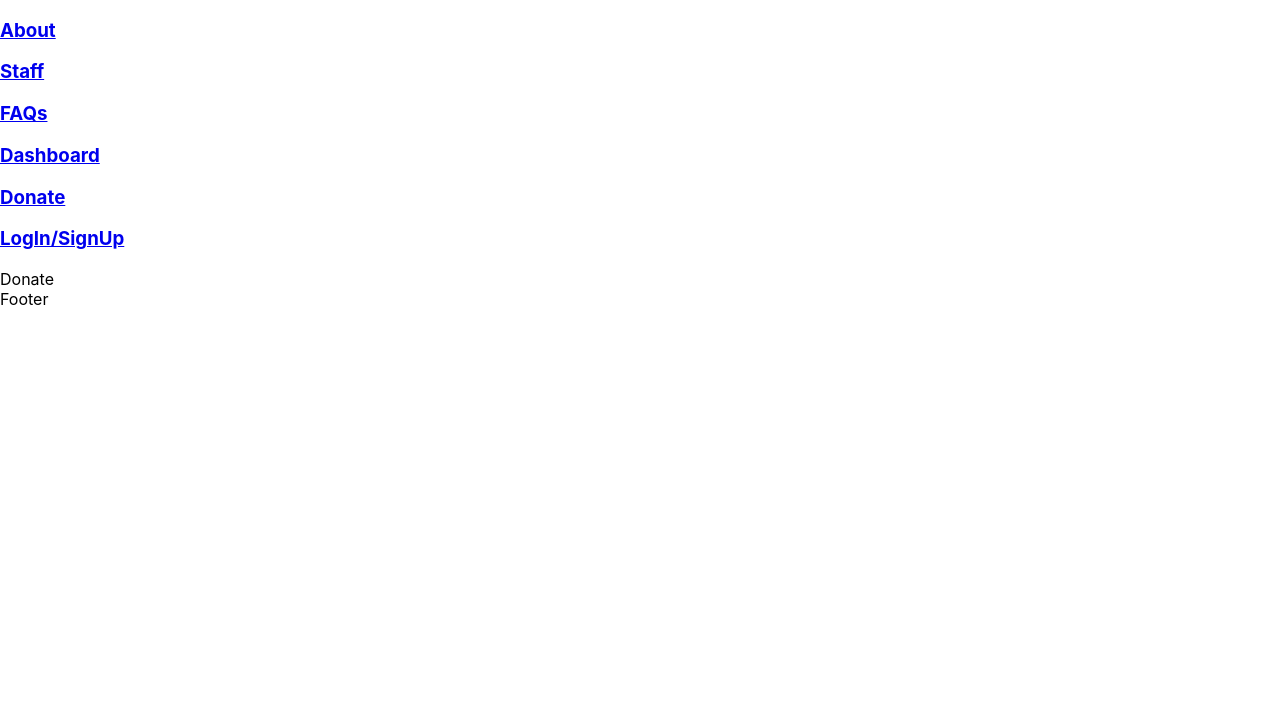
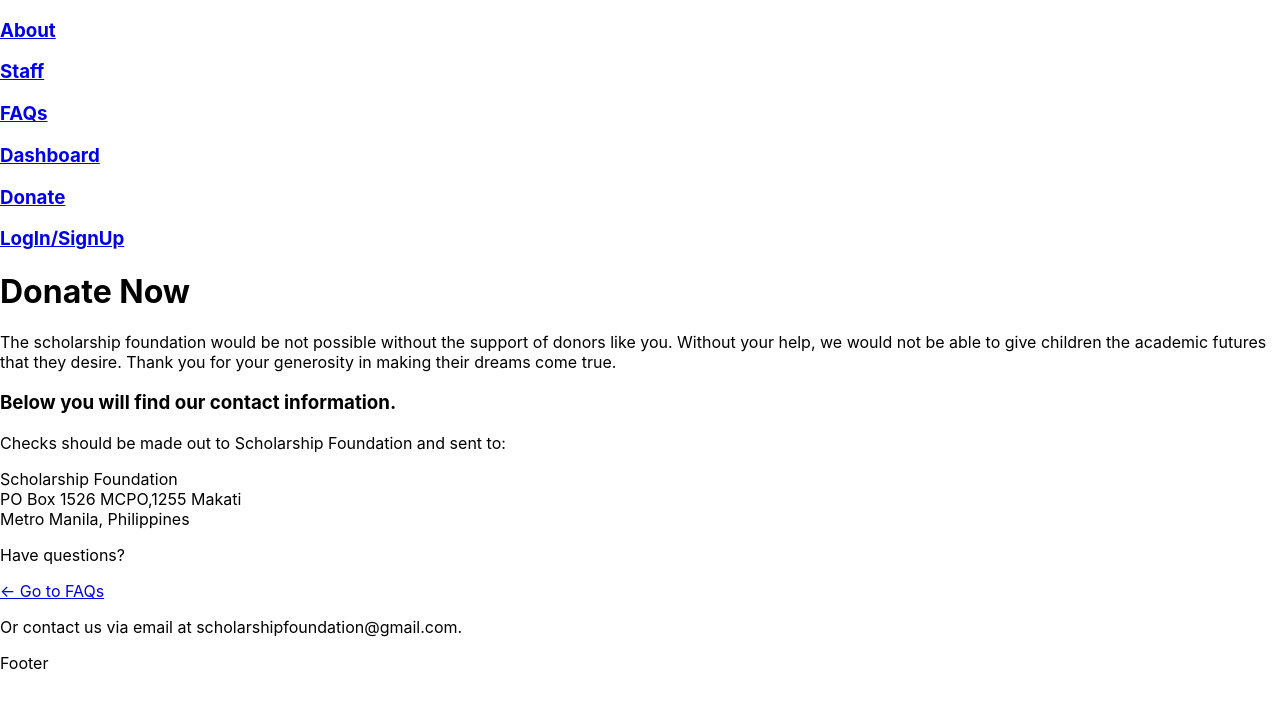
Before and after one commit to ThomasCsk/scholar-foundation, a React (Create React App) app in the folder client/: page /donate in a window 1280 px wide. Shown: the top 708 px of the page. Built offline with nearby package versions, Linux system fonts and the light colour scheme.

Commit message:
updated donate page with contact info

```diff
--- a/client/src/pages/Donate.js
+++ b/client/src/pages/Donate.js
@@ -1,11 +1,32 @@
-import React from 'react';
+import React from "react";
+import { Link } from 'react-router-dom';
 
 const Donate = () => {
-  return(
+  return (
     <div>
-      Donate
+      <h1>Donate Now</h1>
+      <div>
+        <p>
+          The scholarship foundation would be not possible without the support
+          of donors like you. Without your help, we would not be able to give
+          children the academic futures that they desire. Thank you for your
+          generosity in making their dreams come true.
+        </p>
+      </div>
+      <div>
+        <h3>Below you will find our contact information.</h3>
+        <p>Checks should be made out to Scholarship Foundation and sent to:</p>
+        <p>
+          Scholarship Foundation <br></br>
+          PO Box 1526 MCPO,1255 Makati<br></br>
+          Metro Manila, Philippines<br></br>
+        </p>
+        <p>Have questions? </p>
+        <Link to="/faqs">← Go to FAQs</Link>
+        <p>Or contact us via email at scholarshipfoundation@gmail.com.</p>
+      </div>
     </div>
-  )
-}
+  );
+};
 
-export default Donate
+export default Donate;
```
